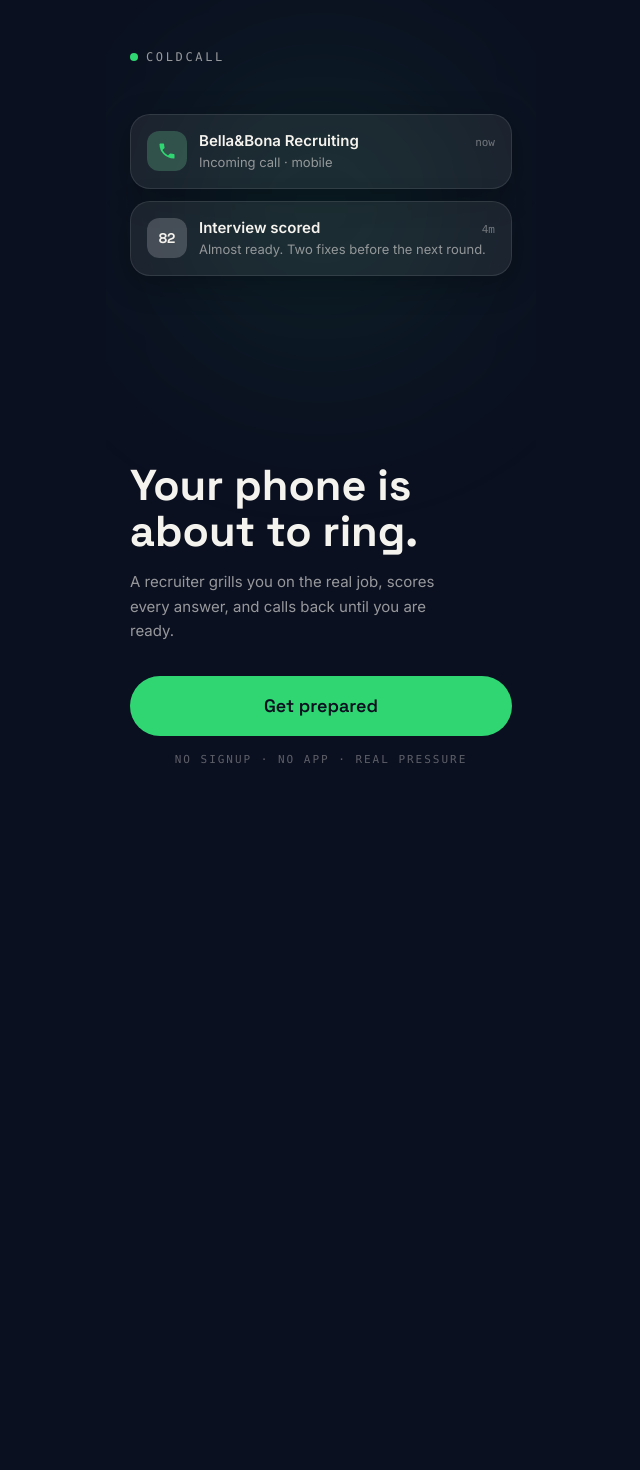
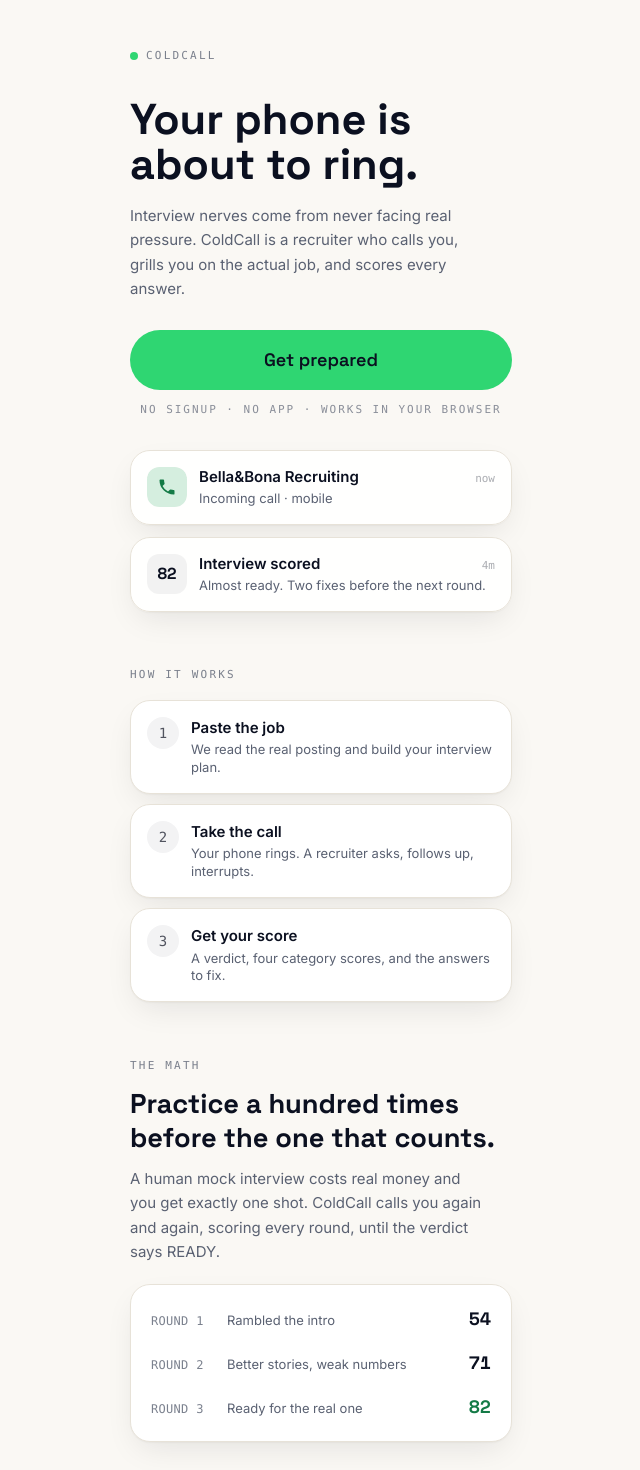
Before and after one commit to bene1106/HackathonBellaBona, a Next.js app: page / in a window 1280 px wide. Shown: the top 1470 px of the page, without its empty margins (319-959 px from the left). Before the commit the page ends 800 px from the top, so only its background shows below. Built offline with nearby package versions, Linux system fonts and the light colour scheme; no server answers.

Commit message:
Light redesign foundation + landing selling page: bone/card/ink tokens, two-world wrapper, hero, how it works, unlimited argument, mentor section
Co-Authored-By: Claude Fable 5 <noreply@anthropic.com>

```diff
--- a/app/globals.css
+++ b/app/globals.css
@@ -3,7 +3,7 @@
 @tailwind utilities;
 
 :root {
-  color-scheme: dark;
+  color-scheme: light;
 }
 
 html,
@@ -13,12 +13,38 @@ body {
 }
 
 body {
-  @apply bg-ink text-paper font-body antialiased;
+  @apply bg-bone text-ink font-body antialiased;
 }
 
 /* Phone frame: app is mobile-first, centered on larger screens */
 .phone-frame {
   @apply mx-auto flex min-h-[100dvh] w-full max-w-[430px] flex-col;
+}
+
+/* Two worlds: calm light prep, dark pressure when the phone rings */
+.world-light {
+  @apply min-h-[100dvh] bg-bone text-ink;
+}
+
+.world-dark {
+  @apply min-h-[100dvh] bg-ink text-paper;
+  color-scheme: dark;
+}
+
+/* Elevated card shadow for the light world */
+.lift {
+  box-shadow:
+    0 1px 2px rgba(11, 16, 32, 0.04),
+    0 12px 32px -8px rgba(11, 16, 32, 0.1);
+}
+
+:focus-visible {
+  outline: 2px solid #147a46;
+  outline-offset: 2px;
+}
+
+.world-dark :focus-visible {
+  outline-color: #2fd672;
 }
 
 @keyframes ring-pulse {
--- a/app/page.tsx
+++ b/app/page.tsx
@@ -30,6 +30,7 @@ export default function Page() {
   const [researchStep, setResearchStep] = useState(0);
   const [researchCompany, setResearchCompany] = useState<string | null>(null);
   const [redoQuestion, setRedoQuestion] = useState<string | null>(null);
+  const [mentorFrom, setMentorFrom] = useState<Screen>("feedback");
 
   const startResearch = useCallback(async (values: SetupValues) => {
     setSetup(values);
@@ -125,9 +126,21 @@ export default function Page() {
     ? { ...options, plan: undefined, duration: 1, redoQuestion }
     : options;
 
+  const darkWorld =
+    screen === "incoming" || screen === "live" || screen === "video";
+
   return (
-    <main className="phone-frame">
-      {screen === "landing" && <LandingScreen onStart={() => setScreen("home")} />}
+    <div className={darkWorld ? "world-dark" : "world-light"}>
+      <main className="phone-frame">
+      {screen === "landing" && (
+        <LandingScreen
+          onStart={() => setScreen("home")}
+          onMentors={() => {
+            setMentorFrom("landing");
+            setScreen("mentor");
+          }}
+        />
+      )}
       {screen === "home" && (
         <HomeScreen
           initial={setup}
@@ -181,11 +194,19 @@ export default function Page() {
           onCallAgain={callAgain}
           onVideoRound={() => setScreen("video")}
           onNewJob={newJob}
-          onMentor={() => setScreen("mentor")}
+          onMentor={() => {
+            setMentorFrom("feedback");
+            setScreen("mentor");
+          }}
           onRedoQuestion={redoOneQuestion}
         />
       )}
-      {screen === "mentor" && <MentorScreen onBack={() => setScreen("feedback")} />}
+      {screen === "mentor" && (
+        <MentorScreen
+          backLabel={mentorFrom === "landing" ? "Back" : "Back to your results"}
+          onBack={() => setScreen(mentorFrom)}
+        />
+      )}
       {screen === "video" && (
         <VideoCallScreen
           job={job}
@@ -194,6 +215,7 @@ export default function Page() {
           onEnded={() => setScreen("feedback")}
         />
       )}
-    </main>
+      </main>
+    </div>
   );
 }
--- a/components/LandingScreen.tsx
+++ b/components/LandingScreen.tsx
@@ -2,25 +2,87 @@
 
 import NotificationCard from "./NotificationCard";
 
-export default function LandingScreen({ onStart }: { onStart: () => void }) {
+function Eyebrow({ children }: { children: string }) {
   return (
-    <div className="screen-in relative flex flex-1 flex-col overflow-hidden px-6 pb-8 pt-12">
-      <div className="pointer-events-none absolute inset-0">
-        <div className="absolute left-1/2 top-[8%] h-72 w-72 -translate-x-1/2 rounded-full bg-accept/10 blur-[100px]" />
+    <p className="font-mono text-[11px] uppercase tracking-[0.2em] text-mute/80">
+      {children}
+    </p>
+  );
+}
+
+function CTA({ onClick, children }: { onClick: () => void; children: string }) {
+  return (
+    <button
+      onClick={onClick}
+      className="w-full rounded-full bg-accept py-4 font-display text-lg font-semibold text-ink transition active:scale-[0.98]"
+    >
+      {children}
+    </button>
+  );
+}
+
+const STEPS = [
+  {
+    n: "1",
+    title: "Paste the job",
+    body: "We read the real posting and build your interview plan.",
+  },
+  {
+    n: "2",
+    title: "Take the call",
+    body: "Your phone rings. A recruiter asks, follows up, interrupts.",
+  },
+  {
+    n: "3",
+    title: "Get your score",
+    body: "A verdict, four category scores, and the answers to fix.",
+  },
+];
+
+const ROUNDS = [
+  { label: "Round 1", note: "Rambled the intro", score: "54", ready: false },
+  { label: "Round 2", note: "Better stories, weak numbers", score: "71", ready: false },
+  { label: "Round 3", note: "Ready for the real one", score: "82", ready: true },
+];
+
+export default function LandingScreen({
+  onStart,
+  onMentors,
+}: {
+  onStart: () => void;
+  onMentors: () => void;
+}) {
+  return (
+    <div className="screen-in flex flex-1 flex-col px-6 pb-10 pt-12">
+      {/* Hero */}
+      <div className="flex items-center gap-2">
+        <span className="h-2 w-2 rounded-full bg-accept" />
+        <Eyebrow>ColdCall</Eyebrow>
       </div>
 
-      <div className="relative z-10 flex items-center gap-2">
-        <span className="h-2 w-2 rounded-full bg-accept" />
-        <span className="font-mono text-[12px] uppercase tracking-[0.22em] text-paper/60">
-          ColdCall
-        </span>
+      <h1 className="mt-8 font-display text-[2.7rem] font-bold leading-[1.06]">
+        Your phone is
+        <br />
+        about to ring.
+      </h1>
+      <p className="mt-4 max-w-[36ch] text-[15px] leading-relaxed text-mute">
+        Interview nerves come from never facing real pressure. ColdCall is a
+        recruiter who calls you, grills you on the actual job, and scores every
+        answer.
+      </p>
+
+      <div className="mt-7">
+        <CTA onClick={onStart}>Get prepared</CTA>
+        <p className="mt-3 text-center font-mono text-[11px] uppercase tracking-[0.18em] text-mute/70">
+          No signup · no app · works in your browser
+        </p>
       </div>
 
-      <div className="relative z-10 mt-12 space-y-3">
+      <div className="mt-8 space-y-3">
         <div className="card-drop" style={{ animationDelay: "0.3s" }}>
           <NotificationCard
             avatar={
-              <span className="relative flex h-full w-full items-center justify-center rounded-xl bg-accept/15 text-accept">
+              <span className="flex h-full w-full items-center justify-center rounded-xl bg-accept/15 text-deep">
                 <svg viewBox="0 0 24 24" fill="currentColor" className="h-5 w-5" aria-hidden>
                   <path d="M6.62 10.79a15.05 15.05 0 0 0 6.59 6.59l2.2-2.2a1 1 0 0 1 1.02-.24 11.4 11.4 0 0 0 3.57.57 1 1 0 0 1 1 1V20a1 1 0 0 1-1 1A17 17 0 0 1 3 4a1 1 0 0 1 1-1h3.5a1 1 0 0 1 1 1 11.4 11.4 0 0 0 .57 3.57 1 1 0 0 1-.25 1.02l-2.2 2.2Z" />
                 </svg>
@@ -33,11 +95,7 @@ export default function LandingScreen({ onStart }: { onStart: () => void }) {
         </div>
         <div className="card-drop" style={{ animationDelay: "0.9s" }}>
           <NotificationCard
-            avatar={
-              <span className="flex h-full w-full items-center justify-center rounded-xl bg-paper/10 font-display text-sm font-bold text-paper">
-                82
-              </span>
-            }
+            avatar={<span>82</span>}
             title="Interview scored"
             body="Almost ready. Two fixes before the next round."
             meta="4m"
@@ -45,27 +103,86 @@ export default function LandingScreen({ onStart }: { onStart: () => void }) {
         </div>
       </div>
 
-      <div className="relative z-10 mt-auto">
-        <h1 className="font-display text-[2.7rem] font-bold leading-[1.06]">
-          Your phone is
-          <br />
-          about to ring.
-        </h1>
-        <p className="mt-4 max-w-[34ch] text-[15px] leading-relaxed text-paper/60">
-          A recruiter grills you on the real job, scores every answer, and calls
-          back until you are ready.
+      {/* How it works */}
+      <section className="mt-14">
+        <Eyebrow>How it works</Eyebrow>
+        <div className="mt-4 space-y-2.5">
+          {STEPS.map((s) => (
+            <div
+              key={s.n}
+              className="lift flex items-start gap-3 rounded-[20px] border border-line bg-card p-4"
+            >
+              <span className="flex h-8 w-8 shrink-0 items-center justify-center rounded-full bg-ink/5 font-mono text-sm text-ink/70">
+                {s.n}
+              </span>
+              <div>
+                <p className="text-[15px] font-semibold text-ink">{s.title}</p>
+                <p className="mt-0.5 text-[13px] leading-snug text-mute">{s.body}</p>
+              </div>
+            </div>
+          ))}
+        </div>
+      </section>
+
+      {/* The unlimited argument */}
+      <section className="mt-14">
+        <Eyebrow>The math</Eyebrow>
+        <h2 className="mt-3 font-display text-[1.7rem] font-bold leading-tight">
+          Practice a hundred times before the one that counts.
+        </h2>
+        <p className="mt-3 max-w-[38ch] text-[15px] leading-relaxed text-mute">
+          A human mock interview costs real money and you get exactly one shot.
+          ColdCall calls you again and again, scoring every round, until the
+          verdict says READY.
         </p>
+        <div className="lift mt-5 space-y-4 rounded-[20px] border border-line bg-card p-5">
+          {ROUNDS.map((r) => (
+            <div key={r.label} className="flex items-baseline gap-3">
+              <span className="w-16 shrink-0 font-mono text-[12px] uppercase tracking-wide text-mute/80">
+                {r.label}
+              </span>
+              <span className="min-w-0 flex-1 truncate text-[13px] text-mute">
+                {r.note}
+              </span>
+              <span
+                className={`font-display text-lg font-bold tabular-nums ${
+                  r.ready ? "text-deep" : "text-ink"
+                }`}
+              >
+                {r.score}
+              </span>
+            </div>
+          ))}
+        </div>
+      </section>
 
+      {/* For mentors */}
+      <section className="mt-14 rounded-[20px] border border-line bg-ink/[0.03] p-5">
+        <Eyebrow>For mentors</Eyebrow>
+        <p className="mt-3 text-[15px] leading-relaxed text-ink">
+          Stop teaching lesson one. ColdCall sends you candidates who are
+          already READY, so your paid hour is the final exam.
+        </p>
         <button
-          onClick={onStart}
-          className="mt-8 w-full rounded-full bg-accept py-4 font-display text-lg font-semibold text-ink transition active:scale-[0.98]"
+          onClick={onMentors}
+          className="mt-3 text-sm font-semibold text-deep underline decoration-deep/30 underline-offset-4"
         >
-          Get prepared
+          Mentor with us
         </button>
-        <p className="mt-4 text-center font-mono text-[11px] uppercase tracking-[0.18em] text-paper/35">
-          No signup · no app · real pressure
+      </section>
+
+      {/* Closing */}
+      <section className="mt-14">
+        <h2 className="text-center font-display text-[1.7rem] font-bold leading-tight">
+          Ready to pick up?
+        </h2>
+        <div className="mt-5">
+          <CTA onClick={onStart}>Get prepared</CTA>
+        </div>
+        <p className="mt-4 text-center font-mono text-[11px] uppercase tracking-[0.18em] text-mute/70">
+          Built for the call you cannot rehearse
         </p>
-      </div>
+      </section>
     </div>
   );
 }
--- a/components/NotificationCard.tsx
+++ b/components/NotificationCard.tsx
@@ -19,25 +19,25 @@ export default function NotificationCard({
   return (
     <Tag
       onClick={onClick}
-      className={`flex w-full items-start gap-3 rounded-[20px] border border-paper/10 bg-paper/[0.07] p-4 text-left shadow-[0_8px_30px_rgba(0,0,0,0.25)] backdrop-blur-xl ${
+      className={`lift flex w-full items-start gap-3 rounded-[20px] border border-line bg-card/90 p-4 text-left backdrop-blur-xl ${
         onClick ? "transition active:scale-[0.98]" : ""
       } ${className}`}
     >
-      <div className="flex h-10 w-10 shrink-0 items-center justify-center overflow-hidden rounded-xl bg-paper/10 font-display text-base font-bold text-paper">
+      <div className="flex h-10 w-10 shrink-0 items-center justify-center overflow-hidden rounded-xl bg-ink/5 font-display text-base font-bold text-ink">
         {avatar}
       </div>
       <div className="min-w-0 flex-1">
         <div className="flex items-baseline justify-between gap-2">
-          <p className="text-[15px] font-semibold leading-snug text-paper">
+          <p className="text-[15px] font-semibold leading-snug text-ink">
             {title}
           </p>
           {meta && (
-            <span className="shrink-0 font-mono text-[11px] text-paper/40">
+            <span className="shrink-0 font-mono text-[11px] text-ink/35">
               {meta}
             </span>
           )}
         </div>
-        <div className="mt-0.5 text-[13px] leading-snug text-paper/55">{body}</div>
+        <div className="mt-0.5 text-[13px] leading-snug text-mute">{body}</div>
       </div>
     </Tag>
   );
--- a/tailwind.config.ts
+++ b/tailwind.config.ts
@@ -9,6 +9,11 @@ const config: Config = {
         paper: "#F5F3EE",
         accept: "#2FD672",
         decline: "#FF4B4B",
+        bone: "#FAF8F4",
+        card: "#FFFFFF",
+        mute: "#5A6172",
+        line: "#E7E2D8",
+        deep: "#147A46",
       },
       fontFamily: {
         display: ["var(--font-display)", "sans-serif"],
```
Also changed, not shown: components/MentorScreen.tsx (+7 -1 lines).
